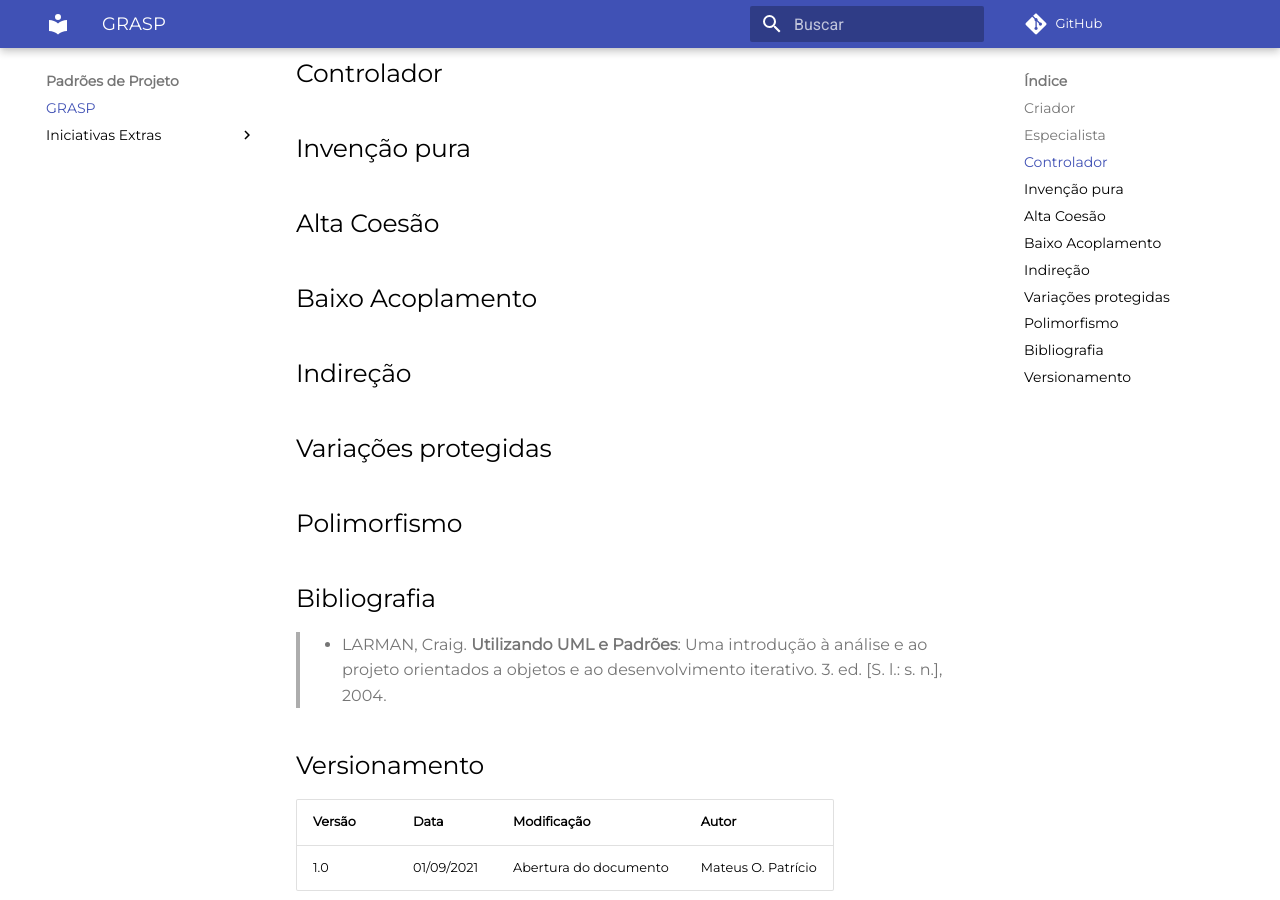
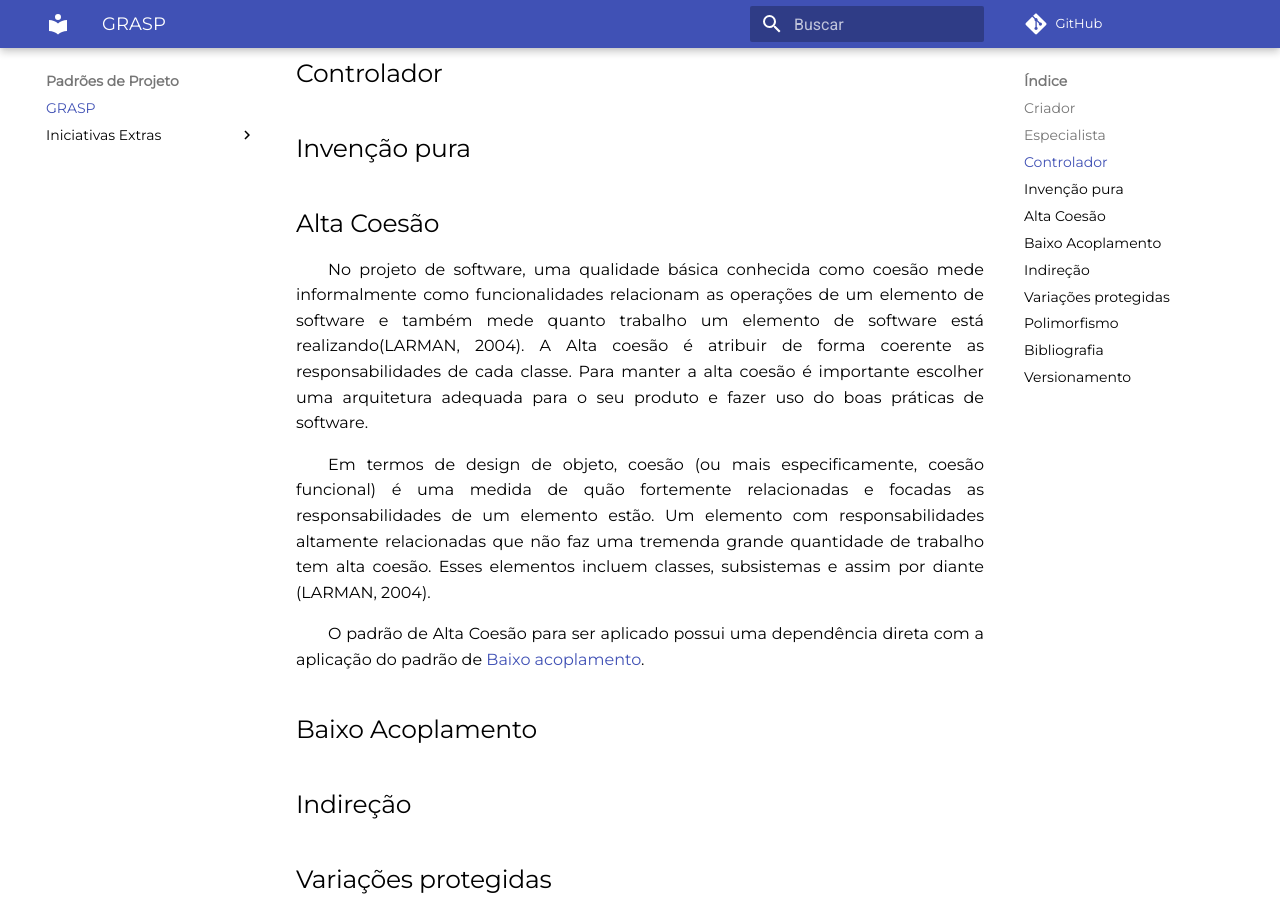
Before and after one commit to UnBArqDsw2021-1/2021.1_G6_Curumim, an MkDocs documentation site: the page built from docs/padroes-de-projeto/grasp.md, in a window 1280 px wide and 900 px high, scrolled down 506 px. Built offline with MkDocs 1.6.1 and Material for MkDocs 9.7.7, drawn with Linux system fonts in a browser that asks for light colours; comment, search, counter and statistics services are not loaded.

Commit message:
doc(#131) Adicionando parte da alta coesao

```diff
--- a/docs/padroes-de-projeto/grasp.md
+++ b/docs/padroes-de-projeto/grasp.md
@@ -16,6 +16,11 @@ Padrões GRASP são uma ajuda na hora de entender como desenhar um software orie
 
 ## Alta Coesão
 
+&emsp;&emsp;No projeto de software, uma qualidade básica conhecida como coesão mede informalmente como funcionalidades relacionam as operações de um elemento de software e também mede quanto trabalho um elemento de software está realizando(LARMAN, 2004). A Alta coesão é atribuir de forma coerente as responsabilidades de cada classe. Para manter a alta coesão é importante escolher uma arquitetura adequada para o seu produto e fazer uso do boas práticas de software.
+
+&emsp;&emsp;Em termos de design de objeto, coesão (ou mais especificamente, coesão funcional) é uma medida de quão fortemente relacionadas e focadas as responsabilidades de um elemento estão. Um elemento com responsabilidades altamente relacionadas que não faz uma tremenda grande quantidade de trabalho tem alta coesão. Esses elementos incluem classes, subsistemas e assim por diante (LARMAN, 2004).
+
+&emsp;&emsp;O padrão de Alta Coesão para ser aplicado possui uma dependência direta com a aplicação do padrão de [Baixo acoplamento](#baixo-acoplamento).
 
 ## Baixo Acoplamento
 
```
